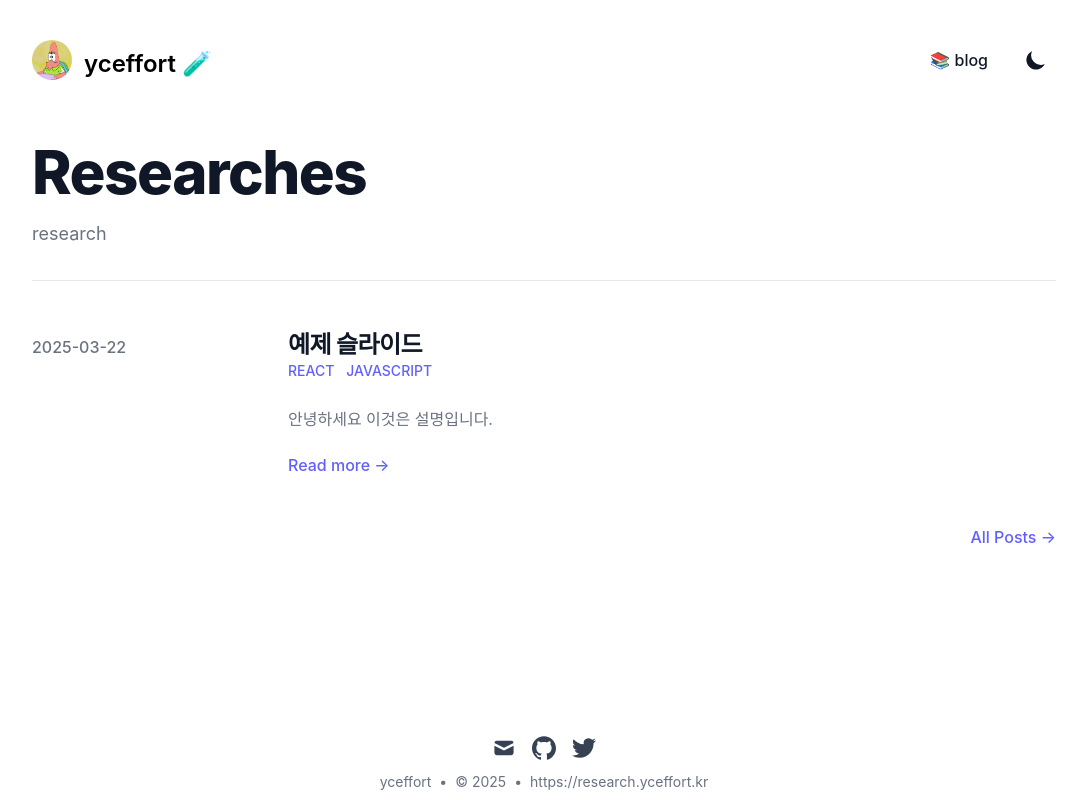
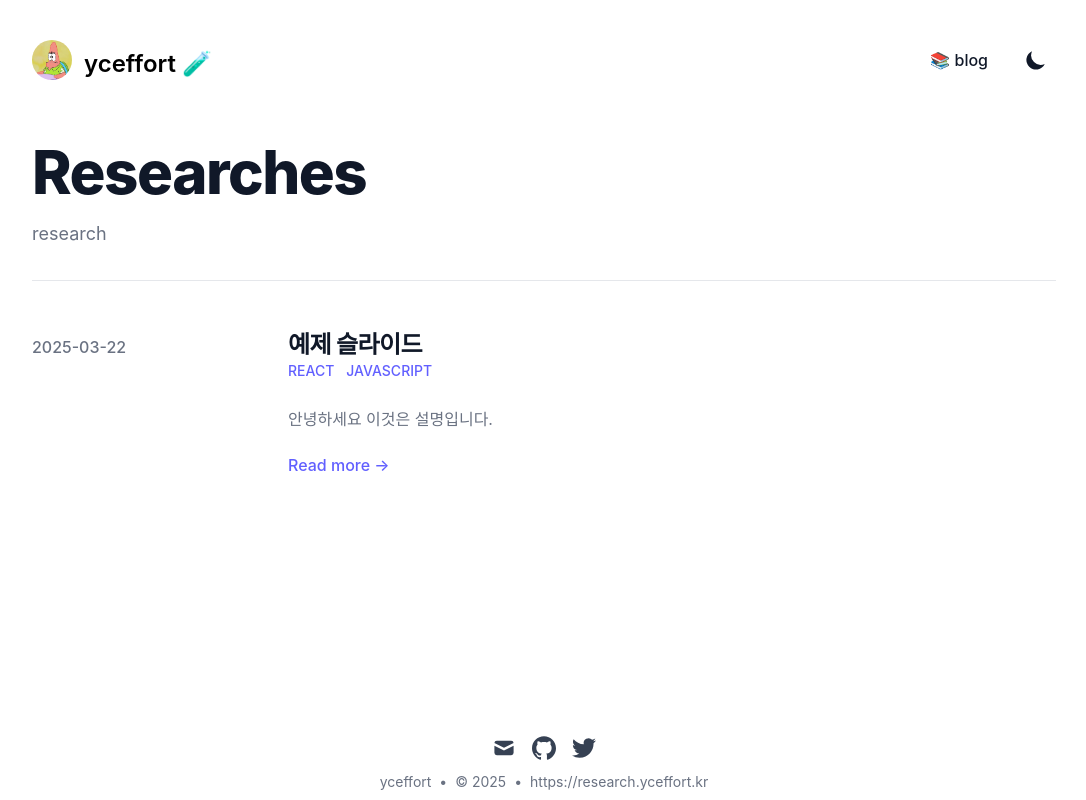
Before and after one commit to yceffort/research, a Next.js app: page / in a window 1280 px wide. Shown: the whole page, without its empty margins (96-1182 px from the left). Built offline with nearby package versions, Linux system fonts and the light colour scheme.

Commit message:
🔧 Comment out navigation link in page component

```diff
--- a/src/app/page.tsx
+++ b/src/app/page.tsx
@@ -104,7 +104,7 @@ export default async function Page() {
         </ul>
       </div>
 
-      <div className="flex justify-end text-base font-medium leading-6">
+      {/* <div className="flex justify-end text-base font-medium leading-6">
         <Link
           href="/pages/1"
           className="text-blue-500 hover:text-blue-600 dark:hover:text-blue-400"
@@ -112,7 +112,7 @@ export default async function Page() {
         >
           All Posts &rarr;
         </Link>
-      </div>
+      </div> */}
     </LayoutWrapper>
   );
 }
```
